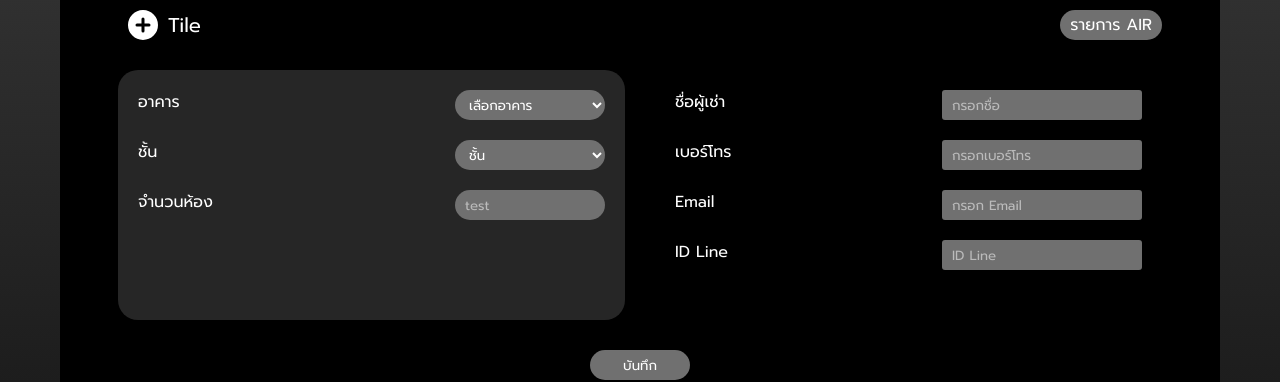
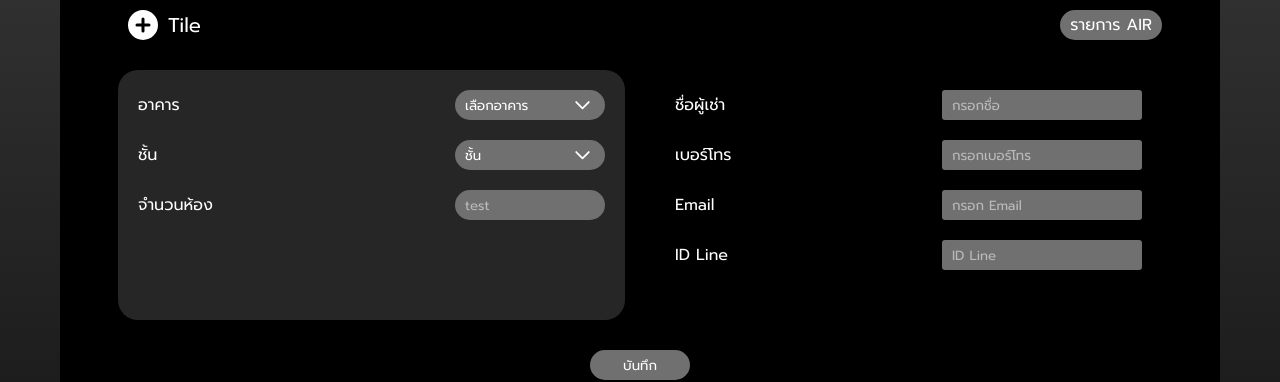
Before and after one commit to jarangit/bruno, a Next.js app: page /user/add_user in a window 1280 px wide. Shown: the part 185-567 px from the top of the page. Built offline with nearby package versions, Linux system fonts and the light colour scheme.

Commit message:
fix: icon selector

```diff
--- a/components/user/addUser/addUserForm.tsx
+++ b/components/user/addUser/addUserForm.tsx
@@ -7,27 +7,34 @@ const AddUserForm = (props: Props) => {
     <>
 
       <div className={styles.main}>
-        <div>
+
+        {/* <div className={styles.item}> */}
           <form className={styles.l_form}>
             <label>
               อาคาร
-              <select name="build" id="" className='selector_gray'>
-                <option value="เลือกอาคาร">เลือกอาคาร</option>
-              </select>
+              <div className='selector_gray'>
+                <select name="build" id="" >
+                  <option value="เลือกอาคาร">เลือกอาคาร</option>
+                </select>
+              </div>
             </label>
             <label>
               ชั้น
-              <select name="build" id="" className='selector_gray'>
-                <option value="เลือกอาคาร">ชั้น</option>
-              </select>
+              <div className='selector_gray'>
+                <select name="build" id="" >
+                  <option value="เลือกอาคาร">ชั้น</option>
+                </select>
+              </div>
+
             </label>
             <label>
               จำนวนห้อง
               <input type="text" placeholder="test" className='mainInput' />
             </label>
           </form>
-        </div>
-        <div>
+        {/* </div> */}
+
+        {/* <div className={styles.item}> */}
           <form className={styles.r_form}>
             <label>
               ชื่อผู้เช่า
@@ -47,7 +54,7 @@ const AddUserForm = (props: Props) => {
             </label>
           </form>
         </div>
-      </div>
+      {/* </div> */}
       <div style={{ textAlign: "center", marginTop: "30px" }}>
         <button className='but_gray'>บันทึก</button>
       </div>
--- a/styles/form/addUserForm.module.scss
+++ b/styles/form/addUserForm.module.scss
@@ -8,13 +8,14 @@
   align-items: center;
   gap: 30px;
 
-  div {
+  form {
     width: 100%;
     padding: 20px;
     min-height: 250px;
   }
 
-  div:first-child {
+
+  form:first-child {
     background-color: $color-darkGray;
     border-radius: 20px;
   }
@@ -28,6 +29,7 @@
   label {
     display: flex;
     justify-content: space-between;
+    align-items: center;
 
     input,
     select {
@@ -52,7 +54,7 @@
 }
 
 @media only screen and (max-width: 414px) {
-  .main{
+  .main {
     flex-wrap: wrap;
   }
- }
+}
--- a/styles/globals.css
+++ b/styles/globals.css
@@ -138,15 +138,35 @@ figure {
   border-radius: 50px;
   padding: 5px 10px;
 }
-
 .selector_gray {
+  position: relative;
+}
+.selector_gray select {
   background-color: #707070;
   color: white;
   border: none;
-  min-width: 100px;
+  min-width:120px;
   border-radius: 50px;
   padding: 3px 10px;
   height: 30px;
+  position: relative;
+  -moz-appearance: none; /* Firefox */
+  -webkit-appearance: none; /* Safari and Chrome */
+  appearance: none;
+
+}
+.selector_gray::after {
+  content: "";
+  background-image: url("/svg/arrowDown.svg");
+  width: 30px;
+  height: 30px;
+  right: 0;
+  position: absolute;
+  display: inline-block;
+  background-size: 15px 30px;
+  background-repeat: no-repeat;
+  cursor: pointer;
+  pointer-events: none;
 }
 
 .but_green {
```
Also changed, not shown: components/calculate/calculator.tsx (+25 -1 lines).
